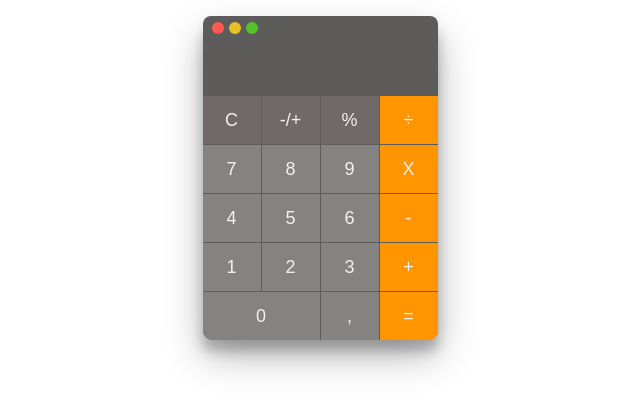
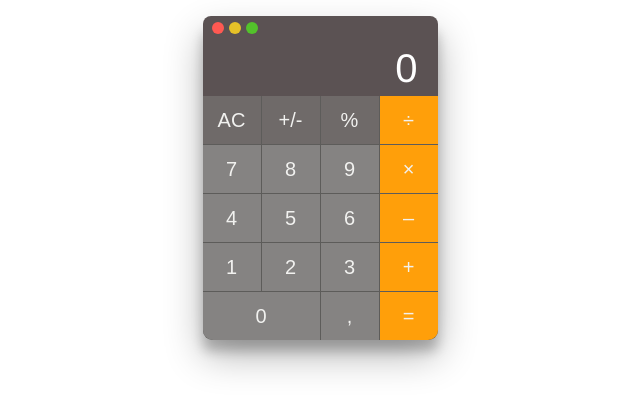
Before and after one commit to gabriel-r-ursu/ldg-path-react-calculator, a JavaScript app: page / in a window 1280 px wide. Shown: the top 412 px of the page, without its empty margins (320-960 px from the left). Built offline with nearby package versions, Linux system fonts and the light colour scheme.

Commit message:
minor updates to  styling

```diff
--- a/src/Buttons.js
+++ b/src/Buttons.js
@@ -1,18 +1,18 @@
 const Buttons = () => {
   return (
     <div className="calculator__input">
-      <button className="input__btn input__color--top">C</button>
-      <button className="input__btn input__color--top">-/+</button>
+      <button className="input__btn input__color--top">AC</button>
+      <button className="input__btn input__color--top">+/-</button>
       <button className="input__btn input__color--top">%</button>
       <button className="input__btn input__btn--orange">÷</button>
       <button className="input__btn input__btn--numbers">7</button>
       <button className="input__btn input__btn--numbers">8</button>
       <button className="input__btn input__btn--numbers">9</button>
-      <button className="input__btn input__btn--orange">X</button>
+      <button className="input__btn input__btn--orange">×</button>
       <button className="input__btn input__btn--numbers">4</button>
       <button className="input__btn input__btn--numbers">5</button>
       <button className="input__btn input__btn--numbers">6</button>
-      <button className="input__btn input__btn--orange">-</button>
+      <button className="input__btn input__btn--orange">–</button>
       <button className="input__btn input__btn--numbers">1</button>
       <button className="input__btn input__btn--numbers">2</button>
       <button className="input__btn input__btn--numbers">3</button>
--- a/src/Screen.js
+++ b/src/Screen.js
@@ -1,5 +1,9 @@
 const Screen = () => {
-  return <div className="calculator__screen"></div>;
+  return (
+    <div className="calculator__screen">
+      <p className="screen__numbers">0</p>
+    </div>
+  );
 };
 
 export default Screen;
--- a/src/style.css
+++ b/src/style.css
@@ -11,13 +11,13 @@
   padding: 1em 0;
 }
 
+/*Main components styling*/
 .calculator {
   position: relative;
   margin: 0 auto;
   width: 235px;
   height: 320px;
 
-  /* border: 1px solid rgb(212, 212, 210); */
   border-radius: 0.5em;
   box-shadow: rgba(0, 0, 0, 0.3) 0px 19px 38px,
     rgba(0, 0, 0, 0.22) 0px 15px 12px;
@@ -27,14 +27,14 @@
   position: relative;
   height: 30px;
 
-  background-color: rgb(93, 92, 90);
+  background-color: rgb(91, 82, 83);
   border-top-left-radius: 0.5em;
   border-top-right-radius: 0.5em;
 }
 
 .calculator__screen {
   height: 50px;
-  background-color: rgb(93, 92, 90);
+  background-color: rgb(91, 82, 83);
 }
 
 .calculator__input {
@@ -49,6 +49,7 @@
   border-bottom-left-radius: 0.6em;
 }
 
+/*Child components styling*/
 .titlebar__container {
   display: flex;
   gap: 0.3em;
@@ -57,10 +58,20 @@
   padding-left: 0.6em;
 }
 
+.screen__numbers {
+  position: absolute;
+  right: 0.5em;
+  margin: 0;
+  color: white;
+  font-size: 40px;
+}
+
+/* Buttons styling */
+
 .titlebar__btn {
   display: flex;
-  align-items: center;
-  justify-content: center;
+  /* align-items: center;
+    justify-content: center; */
 
   height: 12px;
   width: 12px;
@@ -69,15 +80,15 @@
 }
 
 .titlebar__btn--red {
-  background-color: #ff5952;
+  background-color: rgb(255, 89, 82);
 }
 
 .titlebar__btn--yellow {
-  background-color: #e6c128;
+  background-color: rgb(230, 193, 40);
 }
 
 .titlebar__btn--green {
-  background-color: #53c22b;
+  background-color: rgb(83, 194, 43);
 }
 
 .input__btn {
@@ -87,7 +98,7 @@
   border: none;
   width: 58px;
   height: 48px;
-  font-size: 18px;
+  font-size: 20px;
   color: rgb(241, 241, 239);
 }
 
@@ -103,7 +114,7 @@
 }
 
 .input__btn--orange {
-  background-color: rgb(255, 149, 0);
+  background-color: rgb(255, 159, 10);
 }
 
 .input__btn--numbers {
```
Also changed, not shown: 1 other file (tests, documents, lock files or other folders).
